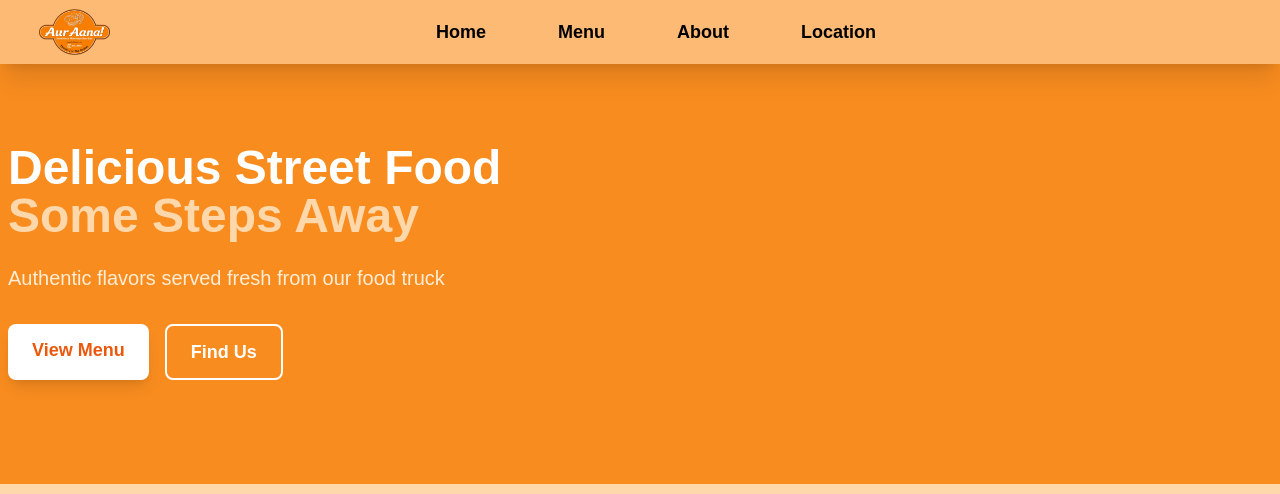
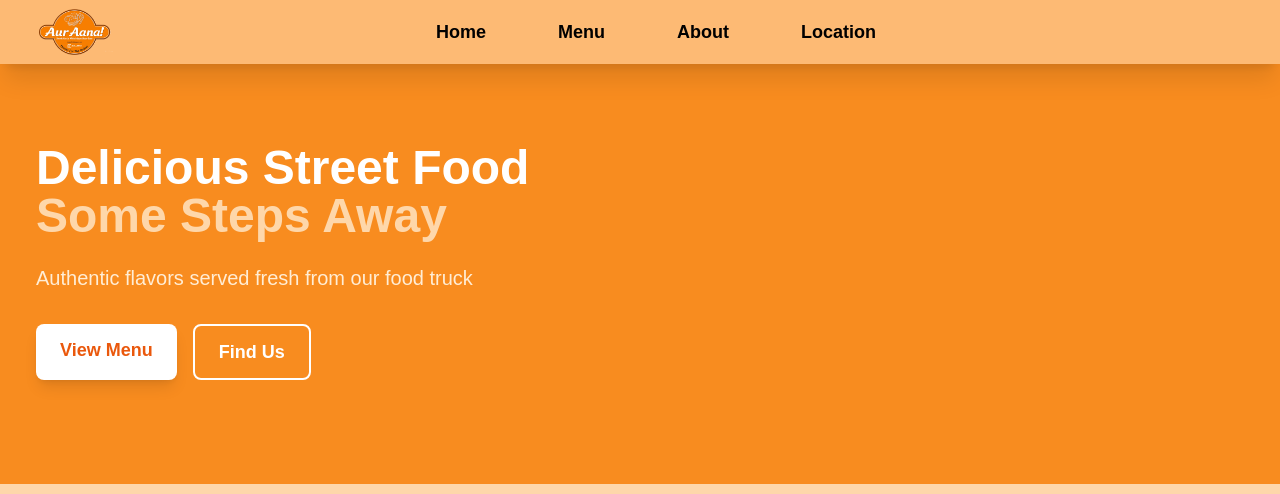
Before and after one commit to Naman2166/AurAana-Client-Website, a React (Vite) app: page / in a window 1280 px wide. Shown: the top 494 px of the page. Built offline with nearby package versions, Linux system fonts and the light colour scheme.

Commit message:
Update Hero.jsx

```diff
--- a/src/components/Hero.jsx
+++ b/src/components/Hero.jsx
@@ -5,7 +5,7 @@ import { Link } from 'react-router-dom';  // Add this import at the top
 export default function Hero() {
   return (
     <section className="relative bg-gradient-to-r from-[#f88c1f] to-[#f88c1f] text-white">
-      <div className="container flex justify-between mx-auto px-4 md:px-2 py-24 md:py-20 md:pt-20">
+      <div className="flex justify-between mx-auto md:mx-7 px-4 md:px-2 py-24 md:py-20 md:pt-20">
 
         <div className="max-w-3xl">
           <h1 className="text-4xl md:text-5xl font-bold mb-6 leading-tight">
```
